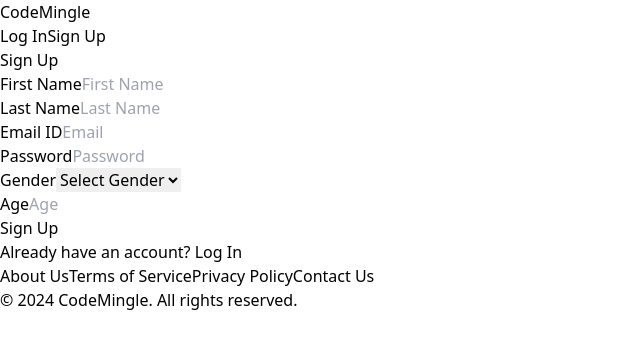
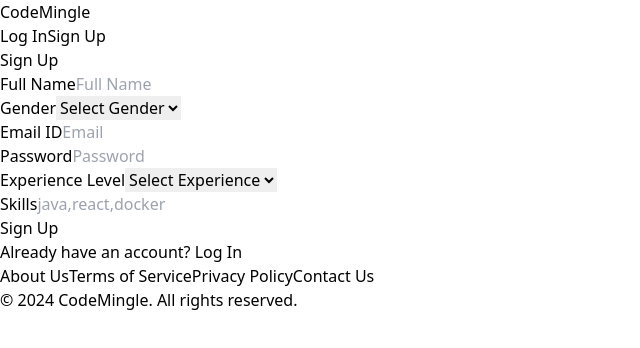
Before and after one commit to ankushpatidar18/CodeMingle-Frontend, a React (Vite) app: page /signup in a window 1280 px wide. Shown: the top 348 px of the page, without its empty margins (0-640 px from the left). Built offline with nearby package versions, Linux system fonts and the light colour scheme.

Commit message:
Fields Changed && LogIn && SignUp && Edit Profile

```diff
--- a/src/components/Connections.jsx
+++ b/src/components/Connections.jsx
@@ -57,7 +57,7 @@ const Connections = () => {
           <div className="flex flex-col items-center space-y-2">
             <img
               src={user.photoUrl}
-              alt={`${user.firstName} ${user.lastName}`}
+              alt={`${user.fullName}`}
               className="w-24 h-24 rounded-full object-cover"
             />
             <div className="text-center">
@@ -80,7 +80,7 @@ const Connections = () => {
           {/* Right Part: User Details */}
           <div className="mt-4">
             <p className="text-lg font-bold text-gray-800">
-              {user.firstName} {user.lastName}
+              {user.fullName}
             </p>
             <p className="text-sm text-gray-600">Age: {user.age}</p>
             <p className="text-sm text-gray-600">Gender: {user.gender}</p>
--- a/src/components/Feed.jsx
+++ b/src/components/Feed.jsx
@@ -98,11 +98,11 @@ const Feed = () => {
       >
         <img
           src={currentUser?.photoUrl}
-          alt={`${currentUser?.firstName} ${currentUser?.lastName}`}
+          alt={`${currentUser?.fullName}`}
           style={{ width: "100%", borderRadius: "10px" }}
         />
         <h3>
-          {currentUser?.firstName} {currentUser?.lastName}
+          {currentUser?.fullName}
         </h3>
         <p>Age: {currentUser?.age}</p>
         <p>Gender: {currentUser?.gender}</p>
--- a/src/components/Header.jsx
+++ b/src/components/Header.jsx
@@ -36,9 +36,9 @@ const Header = () => {
       </Link>
 
       <div className="space-x-4 flex items-center relative">
-        {user?.firstName ? (
+        {user?.fullName ? (
           <>
-            <span className="text-gray-800 font-medium">Hey, {user?.firstName}</span>
+            <span className="text-gray-800 font-medium">Hey, {user?.fullName}</span>
             <div
               className="w-8 h-8 rounded-full bg-gray-200 border border-gray-300 overflow-hidden cursor-pointer"
               title="User Menu"
--- a/src/components/Profile.jsx
+++ b/src/components/Profile.jsx
@@ -1,23 +1,23 @@
-import React, { useEffect, useState } from "react";
+import React, { useState } from "react";
 import { useSelector, useDispatch } from "react-redux";
 import axios from "axios";
 import { toast } from "react-toastify";
 import { updateUser } from "../utils/slices/userSlice";
 
-
 const Profile = () => {
   const user = useSelector((state) => state.user); // Fetch user data from Redux store
   const dispatch = useDispatch();
 
-
-
   const [formData, setFormData] = useState({
-    firstName: user?.firstName || "",
-    lastName: user?.lastName || "",
+    fullName: user?.fullName || "",
     age: user?.age || "",
     photoUrl: user?.photoUrl || "",
     about: user?.about || "",
     skills: user?.skills || [],
+    experienceLevel: user?.experienceLevel || "", // New field
+    githubProfile: user?.githubProfile || "", // New field
+    leetCodeProfile: user?.leetCodeProfile || "", // New field
+    lookingFor: user?.lookingFor || "", // New field
   });
 
   const handleInputChange = (e) => {
@@ -46,51 +46,51 @@ const Profile = () => {
   const handleSubmit = async (e) => {
     e.preventDefault();
     try {
-      const response = await axios.patch(
+
+
+      const response = await axios.post(
         "http://localhost:8080/profile/edit",
         formData,
-        { withCredentials: true }
+        {
+          withCredentials: true,
+          headers: {
+            'Content-Type': 'application/json'
+          }
+        }
       );
 
-      // Update user in Redux after API call
       dispatch(updateUser(response.data.data));
       toast.success("Profile updated successfully!");
     } catch (err) {
-      toast.error("Error updating profile!");
+
+
+      toast.error(
+        err.response?.data?.message ||
+        err.message ||
+        "Error updating profile!"
+      );
     }
   };
-
   return (
     <div className="flex flex-wrap">
       {/* Left Section */}
       <div className="w-full md:w-2/3 p-4">
         <h2 className="text-2xl font-bold mb-4">Edit Profile</h2>
         <form onSubmit={handleSubmit} className="space-y-4">
-          <div>
-            <label className="block text-sm font-medium text-gray-700">First Name</label>
+          <div className="flex space-x-4">
+            <div className="w-full">
+              <label className="block text-sm font-medium text-gray-700">Full Name</label>
               <input
                 type="text"
-              name="firstName"
-              value={formData.firstName}
+                name="fullName"
+                value={formData.fullName}
                 onChange={handleInputChange}
                 onKeyDown={(e) => e.key === 'Enter' && e.preventDefault()}
                 className="mt-1 w-full px-4 py-2 border border-gray-300 rounded focus:ring-blue-500"
                 required
               />
             </div>
-          <div>
-            <label className="block text-sm font-medium text-gray-700">Last Name</label>
-            <input
-              type="text"
-              name="lastName"
-              value={formData.lastName}
-              onChange={handleInputChange}
-              onKeyDown={(e) => e.key === 'Enter' && e.preventDefault()}
-              className="mt-1 w-full px-4 py-2 border border-gray-300 rounded focus:ring-blue-500"
-              required
-            />
-          </div>
-          <div>
+            <div className="w-full">
               <label className="block text-sm font-medium text-gray-700">Age</label>
               <input
                 type="number"
@@ -101,17 +101,21 @@ const Profile = () => {
                 className="mt-1 w-full px-4 py-2 border border-gray-300 rounded focus:ring-blue-500"
               />
             </div>
-          <div>
+          </div>
+
+          <div className="flex space-x-4">
+            <div className="w-full">
               <label className="block text-sm font-medium text-gray-700">About</label>
               <textarea
                 name="about"
                 value={formData.about}
                 onChange={handleInputChange}
+                onKeyDown={(e) => e.key === 'Enter' && e.preventDefault()}
                 className="mt-1 w-full px-4 py-2 border border-gray-300 rounded focus:ring-blue-500"
                 required
               />
             </div>
-          <div>
+            <div className="w-full">
               <label className="block text-sm font-medium text-gray-700">Skills</label>
               <div className="flex flex-wrap items-center gap-2 mt-2">
                 {formData.skills.map((skill, index) => (
@@ -142,6 +146,72 @@ const Profile = () => {
                 className="mt-2 w-full px-4 py-2 border border-gray-300 rounded focus:ring-blue-500"
               />
             </div>
+          </div>
+
+          <div className="flex space-x-4">
+            <div className="w-full">
+              <label className="block text-sm font-medium text-gray-700">Experience Level</label>
+              <input
+                type="text"
+                name="experienceLevel"
+                value={formData.experienceLevel}
+                onKeyDown={(e) => e.key === 'Enter' && e.preventDefault()}
+                onChange={handleInputChange}
+                className="mt-1 w-full px-4 py-2 border border-gray-300 rounded focus:ring-blue-500"
+              />
+            </div>
+            <div className="w-full">
+              <label className="block text-sm font-medium text-gray-700">GitHub</label>
+              <input
+                type="url"
+                name="githubProfile"
+                value={formData.githubProfile}
+                onKeyDown={(e) => e.key === 'Enter' && e.preventDefault()}
+                onChange={handleInputChange}
+                className="mt-1 w-full px-4 py-2 border border-gray-300 rounded focus:ring-blue-500"
+              />
+            </div>
+          </div>
+
+          <div className="flex space-x-4">
+            <div className="w-full">
+              <label className="block text-sm font-medium text-gray-700">LeetCode Profile</label>
+              <input
+                type="url"
+                name="leetCodeProfile"
+                value={formData.leetCodeProfile}
+                onKeyDown={(e) => e.key === 'Enter' && e.preventDefault()}
+                onChange={handleInputChange}
+                className="mt-1 w-full px-4 py-2 border border-gray-300 rounded focus:ring-blue-500"
+              />
+            </div>
+            <div className="w-full">
+              <label className="block text-sm font-medium text-gray-700">Looking For</label>
+              <input
+                type="text"
+                name="lookingFor"
+                value={formData.lookingFor}
+                onKeyDown={(e) => e.key === 'Enter' && e.preventDefault()}
+                onChange={handleInputChange}
+                className="mt-1 w-full px-4 py-2 border border-gray-300 rounded focus:ring-blue-500"
+              />
+            </div>
+          </div>
+
+          <div className="flex space-x-4">
+            <div className="w-full">
+              <label className="block text-sm font-medium text-gray-700">Profile Photo URL</label>
+              <input
+                type="url"
+                name="photoUrl"
+                value={formData.photoUrl}
+                onKeyDown={(e) => e.key === 'Enter' && e.preventDefault()}
+                onChange={handleInputChange}
+                className="mt-1 w-full px-4 py-2 border border-gray-300 rounded focus:ring-blue-500"
+              />
+            </div>
+          </div>
+
           <button
             type="submit"
             className="bg-blue-500 text-white py-2 px-4 rounded hover:bg-blue-600"
--- a/src/components/Requests.jsx
+++ b/src/components/Requests.jsx
@@ -87,7 +87,7 @@ const Requests = () => {
           <RequestCard
             key={request._id}
             photo={user.photoUrl}
-            name={`${user.firstName} ${user.lastName}`}
+            name={`${user.fullName}`}
             age={user.age}
             gender={user.gender}
             onAccept={() => handleAccept(user._id)}
--- a/src/components/SignUp.jsx
+++ b/src/components/SignUp.jsx
@@ -10,23 +10,26 @@ const SignUp = () => {
   const navigate = useNavigate();
   // State to manage form data
   const [formData, setFormData] = useState({
-    firstName: "",
-    lastName: "",
+    fullName: "",
     emailId: "",
+    gender : "",
     password: "",
-    age: "",
-    gender: "",
+    experienceLevel: "",
+    skills: [],
   });
 
   const [error, setError] = useState(""); // To manage error messages
 
-
-
   // Handle form field changes
   const handleChange = (e) => {
     const { name, value } = e.target;
-    setFormData({ ...formData, [name]: value });
+
+    setFormData({
+      ...formData,
+      [name]: name === "skills" ? value.split(",") : value, // Split skills into an array
+    });
   };
+
 
   // Handle form submission
   const handleSubmit = async (e) => {
@@ -34,10 +37,11 @@ const SignUp = () => {
     try {
       setError(""); // Reset error
 
-
       // Send data to the backend API
-      const response = await axios.post("http://localhost:8080/signup", formData,{ withCredentials: true }) // Sends the cookie back
-      dispatch(addUser(response.data.data))
+      const response = await axios.post("http://localhost:8080/signup", formData, {
+        withCredentials: true, // Sends the cookie back
+      });
+      dispatch(addUser(response.data.data));
 
       toast.success(response.data.message, {
         position: "top-right",
@@ -50,17 +54,14 @@ const SignUp = () => {
         theme: "light",
         transition: Bounce,
       });
-      navigate("/")
-
+      navigate("/");
     } catch (err) {
-
       setError(err.response?.data?.message || "Something went wrong!"); // Display error message
     }
   };
 
   return (
-    <div className=" flex flex-col bg-gray-100">
-
+    <div className="flex flex-col bg-gray-100">
       {/* Sign-Up Form */}
       <div className="flex-grow flex flex-col items-center justify-center px-6">
         <div className="bg-white shadow-md rounded-lg w-full max-w-md px-6 py-4 mt-4">
@@ -68,34 +69,34 @@ const SignUp = () => {
 
           {error && <p className="text-red-500 text-center">{error}</p>}
 
-
-
           <form className="space-y-4">
-            {/* First Name & Last Name */}
             <div className="grid grid-cols-2 gap-4">
               <div>
-                <label className="block text-sm font-medium text-gray-700">First Name</label>
+                <label className="block text-sm font-medium text-gray-700">Full Name</label>
                 <input
                   type="text"
-                  name="firstName"
-                  value={formData.firstName}
+                  name="fullName"
+                  value={formData.fullName}
                   onChange={handleChange}
-                  placeholder="First Name"
+                  placeholder="Full Name"
                   className="mt-1 w-full px-4 py-2 border border-gray-300 rounded focus:outline-none focus:ring-2 focus:ring-blue-500"
                   required
                 />
               </div>
               <div>
-                <label className="block text-sm font-medium text-gray-700">Last Name</label>
-                <input
-                  type="text"
-                  name="lastName"
-                  value={formData.lastName}
+                <label className="block text-sm font-medium text-gray-700">Gender</label>
+                <select
+                  name="gender"
+                  value={formData.gender}
                   onChange={handleChange}
-                  placeholder="Last Name"
                   className="mt-1 w-full px-4 py-2 border border-gray-300 rounded focus:outline-none focus:ring-2 focus:ring-blue-500"
                   required
-                />
+                >
+                  <option hidden value="">Select Gender</option>
+                  <option value="male">Male</option>
+                  <option value="female">Female</option>
+                  <option value="other">Other</option>
+                </select>
               </div>
             </div>
 
@@ -127,34 +128,33 @@ const SignUp = () => {
               </div>
             </div>
 
-            {/* Gender & Age */}
+            {/* Experience Level & Skills */}
             <div className="grid grid-cols-2 gap-4">
               <div>
-                <label className="block text-sm font-medium text-gray-700">Gender</label>
+                <label className="block text-sm font-medium text-gray-700">Experience Level</label>
                 <select
-                  name="gender"
-                  value={formData.gender}
+                  name="experienceLevel"
+                  value={formData.experienceLevel}
                   onChange={handleChange}
                   className="mt-1 w-full px-4 py-2 border border-gray-300 rounded focus:outline-none focus:ring-2 focus:ring-blue-500"
                   required
                 >
-                  <option hidden value="">Select Gender</option>
-                  <option value="male">Male</option>
-                  <option value="female">Female</option>
-                  <option value="other">Other</option>
+                  <option hidden value="">
+                    Select Experience
+                  </option>
+                  <option value="Beginner">Beginner</option>
+                  <option value="Intermediate">Intermediate</option>
+                  <option value="Expert">Expert</option>
                 </select>
               </div>
               <div>
-                <label className="block text-sm font-medium text-gray-700">Age</label>
-                <input
-                  type="number"
-                  name="age"
-                  value={formData.age}
-                  onChange={handleChange}
-                  placeholder="Age"
+                <label className="block text-sm font-medium text-gray-700">Skills</label>
+                <input type="text" name="skills" value={formData.skills.join(",")} // Convert array to comma-separated string
+                    onChange={handleChange} placeholder="java,react,docker"
                     className="mt-1 w-full px-4 py-2 border border-gray-300 rounded focus:outline-none focus:ring-2 focus:ring-blue-500"
                     required
                   />
+
               </div>
             </div>
 
@@ -173,7 +173,7 @@ const SignUp = () => {
       {/* Footer Section */}
       <div className="text-center py-4">
         <p className="text-gray-600">
-          Already have an account?{' '}
+          Already have an account?{" "}
           <Link to="/login" className="text-blue-500 hover:underline">
             Log In
           </Link>
```
Lines whose indentation alone changed are shown as unchanged.
